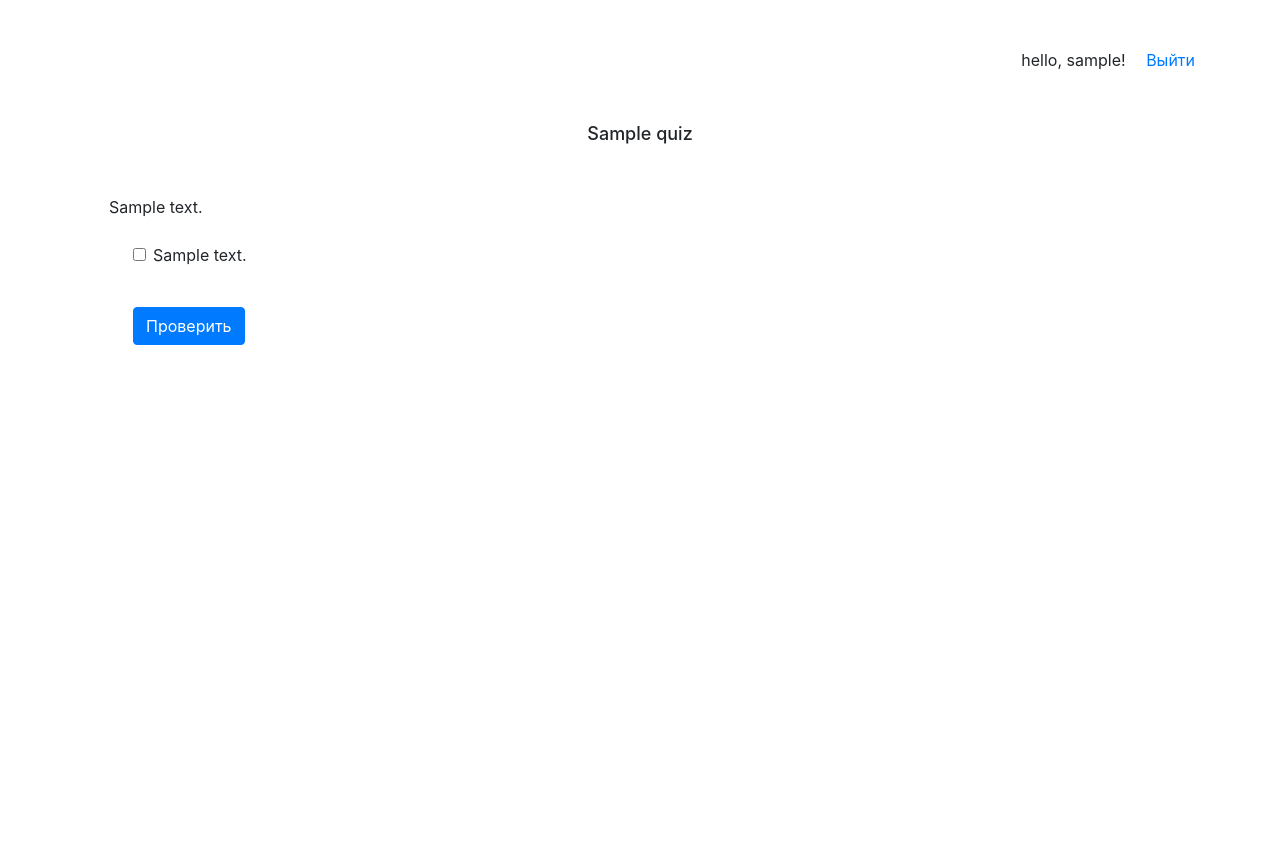
After one commit to Blucknote/YAUS, a Django app: a page that uses quiz/templates/base.html in a window 1280 px wide. The commit adds this page. Run offline with Django 3.2, Linux system fonts and the light colour scheme; a user stored in the database is signed in; tables that the repository leaves empty hold one stand-in row (values such as "Sample post"); some libraries are stand-ins or nearby versions.

Commit message:
список тестов, тест с выводом вопросов

```diff
--- a/quiz/admin.py
+++ b/quiz/admin.py
@@ -22,10 +22,15 @@ class QuestionAdminInline(NestedStackedInline):
 
 
 class QuizAdmin(TabbedModelAdmin, NestedModelAdmin):
+
+    readonly_fields = ('slug',)
+
     tab_content = (
         (None, {
             'fields': (
                 'title',
+                'description',
+                'slug'
             )
         }),
     )
--- a/quiz/models.py
+++ b/quiz/models.py
@@ -1,4 +1,5 @@
 from django.db import models
+from django.utils.text import slugify
 
 
 class Quiz(models.Model):
@@ -6,6 +7,19 @@ class Quiz(models.Model):
         max_length=128,
         verbose_name='Название теста'
     )
+    description = models.TextField(
+        max_length=512,
+        verbose_name='Описание теста'
+    )
+    slug = models.SlugField(
+        max_length=128,
+        help_text='Fills by self'
+    )
+
+    def save(self, force_insert=False, force_update=False, using=None,
+             update_fields=None):
+        self.slug = slugify(self.title, allow_unicode=True)
+        super(Quiz, self).save()
 
     def __str__(self):
         return self.title
--- /dev/null
+++ b/quiz/static/css/main.css
@@ -0,0 +1,28 @@
+body {
+    height: 100vh;
+}
+
+.quiz-card a,
+.quiz-card a:visited,
+.quiz-card a:hover {
+    text-decoration: none;
+    color: black;
+}
+
+.quiz-title {
+    border-top-left-radius: 10px;
+    border-top-right-radius: 10px;
+    border: 1px solid #ba68c8;
+    font-size: 18px;
+    font-weight: 500;
+}
+
+.quiz-description {
+    border: 1px solid #ba68c8;
+    border-top: none;
+    height: 150px;
+}
+
+.challenge > .quiz-title {
+    border: none;
+}
--- a/quiz/templates/base.html
+++ b/quiz/templates/base.html
@@ -10,16 +10,10 @@
         <link rel="stylesheet" href="https://stackpath.bootstrapcdn.com/bootstrap/4.5.0/css/bootstrap.min.css" integrity="sha384-9aIt2nRpC12Uk9gS9baDl411NQApFmC26EwAOH8WgZl5MYYxFfc+NcPb1dKGj7Sk" crossorigin="anonymous">
         <script src="https://stackpath.bootstrapcdn.com/bootstrap/4.5.0/js/bootstrap.min.js" integrity="sha384-OgVRvuATP1z7JjHLkuOU7Xw704+h835Lr+6QL9UvYjZE3Ipu6Tp75j7Bh/kR0JKI" crossorigin="anonymous"></script>
         <script src="{% static 'js/index.js' %}"></script>
+        <link rel="stylesheet"  href="{% static 'css/main.css' %}"/>
     </head>
     <body>
-        <style>
-            body {
-                height: 100vh;
-            }
-        </style>
-        <div class="container h-100 d-flex align-items-center">
-            {% block content %}
-            {% endblock %}
-        </div>
+        {% block page %}
+        {% endblock %}
     </body>
 </html>
--- a/quiz/templates/index.html
+++ b/quiz/templates/index.html
@@ -1,7 +1,10 @@
 {% extends 'base.html' %}
 
-{% block content %}
+{% block page %}
+
     {% if not request.user.is_authenticated %}
+        <div class="container h-100 d-flex align-items-center">
+
             <div class="w-50 ml-auto mr-auto">
                 <ul class="nav nav-tabs" id="product" role="tablist">
                     <li class="nav-item">
@@ -52,10 +55,37 @@
                     </div>
                 </div>
             </div>
+        </div>
     {% else %}
-        <div class="text-center">
+        <div class="container">
+            <div class="w-100 text-right mt-5">
+                <span class="mr-3">
                     hello, {{ request.user }}!
+                </span>
+                    <span>
                     <a href="/logout">Выйти</a>
+                </span>
+            </div>
+            <div class="mt-5">
+                <div class="row">
+                    {% block content %}
+                        {% for quiz in quizes %}
+                            <div class="col-12 col-md-6">
+                                <div class="quiz-card">
+                                    <a href="test/{{ quiz.slug }}/">
+                                        <div class="quiz-title p-2">
+                                            {{ quiz.title }}
+                                        </div>
+                                        <div class="quiz-description text-center pt-3">
+                                            {{ quiz.description }}
+                                        </div>
+                                    </a>
+                                </div>
+                            </div>
+                        {% endfor %}
+                    {% endblock %}
+                </div>
+            </div>
         </div>
     {% endif %}
 {% endblock %}
--- /dev/null
+++ b/quiz/templates/quiz.html
@@ -0,0 +1,25 @@
+{% extends 'index.html' %}
+
+{% block content %}
+    <div class="col-12">
+        <div class="challenge">
+            <div class="quiz-title mb-5 text-center">
+                {{ quiz_title }}
+            </div>
+            <div class="question ml-4 mb-4">
+                {{ question.text }}
+            </div>
+            <form class="ml-5">
+                {% for answer in question.answers.all %}
+                    <div class="form-check mb-3">
+                        <input class="form-check-input" {% if question.multiple_correct_answers %}type="checkbox"{% else %}type="radio"{% endif %} value="" id="{{ answer.id }}">
+                        <label class="form-check-label" for="{{answer.id}}">
+                            {{ answer.text }}
+                        </label>
+                    </div>
+                {% endfor %}
+                <button form="register" type="submit" class="btn btn-primary mt-4">Проверить</button>
+            </form>
+        </div>
+    </div>
+{% endblock %}
--- a/quiz/urls.py
+++ b/quiz/urls.py
@@ -13,10 +13,11 @@ Including another URLconf
     1. Import the include() function: from django.urls import include, path
     2. Add a URL to urlpatterns:  path('blog/', include('blog.urls'))
 """
+from django.conf.urls import url
 from django.contrib import admin
 from django.urls import path
 
-from quiz.views import index, login, logout, register
+from quiz.views import index, login, logout, register, quiz
 
 urlpatterns = [
     path('', index, name='index'),
@@ -24,4 +25,5 @@ urlpatterns = [
     path('logout/', logout, name='logout'),
     path('register/', register, name='register'),
     path('admin/', admin.site.urls),
+    url('test/(?P<slug>[\d\w\-_]+)/(?P<question_num>\d?)$', quiz, name='quiz')
 ]
--- a/quiz/views.py
+++ b/quiz/views.py
@@ -1,14 +1,34 @@
 from django.contrib.auth import (
     authenticate, login as built_in_login, logout as built_in_logout,
     get_user_model)
-from django.http import JsonResponse
-from django.shortcuts import render, redirect
+from django.http import JsonResponse, Http404
+from django.shortcuts import render, redirect, get_object_or_404
 from django.urls import reverse
 from django.views.decorators.http import require_POST
 
+from quiz.models import Quiz
+
 
 def index(request):
-    return render(request, 'index.html', {})
+    ctx = {}
+    if request.user.is_authenticated:
+        ctx.update(
+            {
+                'quizes': Quiz.objects.all()
+            }
+        )
+    return render(request, 'index.html', ctx)
+
+
+def quiz(request, slug, question_num):
+    q = get_object_or_404(Quiz, slug=slug)
+
+    ctx = {
+        'quiz_title': q.title,
+        'question': q.questions.all()[question_num or 0]
+    }
+
+    return render(request, 'quiz.html', ctx)
 
 
 @require_POST
```
Lines whose indentation alone changed are shown as unchanged.
